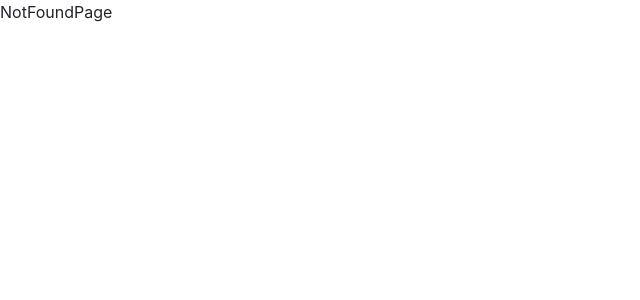
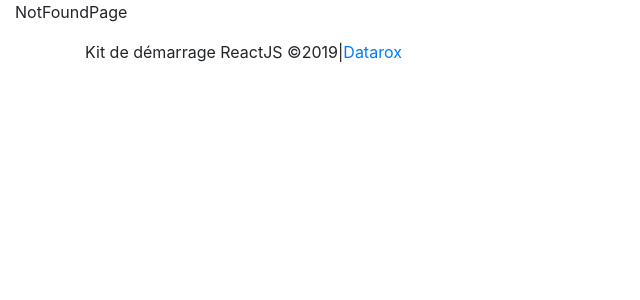
Before and after one commit to taha-azzabi/react-starter-kit, a React app: page /404-not-found in a window 1280 px wide. Shown: the top 300 px of the page, without its empty margins (0-640 px from the left). Built offline with nearby package versions, Linux system fonts and the light colour scheme.

Commit message:
add footer and clean up

```diff
--- a/package.json
+++ b/package.json
@@ -57,7 +57,7 @@
     "bootstrap": "^4.3.1",
     "prop-types": "^15.7.2",
     "react": "^16.9.0",
-    "react-bootstrap": "^1.0.0-beta.11",
+    "react-bootstrap": "^1.0.0-beta.12",
     "react-dom": "^16.9.0",
     "react-helmet": "^5.2.1",
     "react-intl": "^3.1.9",
--- /dev/null
+++ b/src/components/Container/index.jsx
@@ -0,0 +1,3 @@
+import { Container } from 'react-bootstrap';
+
+export default Container;
--- /dev/null
+++ b/src/components/Footer/StyledFooter.jsx
@@ -0,0 +1,7 @@
+import styled from 'styled-components';
+
+const StyledFooter = styled.footer`
+  background-color: ${props => props.color};
+`;
+
+export default StyledFooter;
--- /dev/null
+++ b/src/components/Footer/index.jsx
@@ -0,0 +1,18 @@
+import React from 'react';
+import PropTypes from 'prop-types';
+import StyledFooter from './StyledFooter';
+
+const Footer = props => {
+  const { children, className, color } = props;
+  return (
+    <StyledFooter id="footer" className={`site-footer ${className}`} color={color}>
+      {children}
+    </StyledFooter>
+  );
+};
+Footer.propTypes = {
+  children: PropTypes.node.isRequired,
+  className: PropTypes.string,
+  color: PropTypes.string,
+};
+export default Footer;
--- a/src/containers/App/index.jsx
+++ b/src/containers/App/index.jsx
@@ -1,12 +1,13 @@
 import React from 'react';
 import { Helmet } from 'react-helmet';
 import { Switch, Route, Redirect } from 'react-router-dom';
-
+import Container from '../../components/Container';
+import Footer from '../../components/Footer';
 import HomePage from '../HomePage';
 import NotFoundPage from '../NotFoundPage';
 
 const App = () => (
-  <div className="App">
+  <Container fluid className="root-app">
     <Helmet>
       <meta charSet="utf-8" />
       <title>Kit de démarrage ReactJS</title>
@@ -20,7 +21,18 @@ const App = () => (
       <Route path="/404-not-found" component={NotFoundPage} />
       <Redirect to="/404-not-found" />
     </Switch>
-  </div>
+    <Footer className="light">
+      <Container>
+        <p className="copyright">
+          <span>Kit de démarrage ReactJS ©2019</span>
+          <span>|</span>
+          <a href="https://www.datarox.fr/" title="Datarox">
+            Datarox
+          </a>
+        </p>
+      </Container>
+    </Footer>
+  </Container>
 );
 
 export default App;
```
Also changed, not shown: src/components/Heading/index.jsx (+9 -2 lines).
